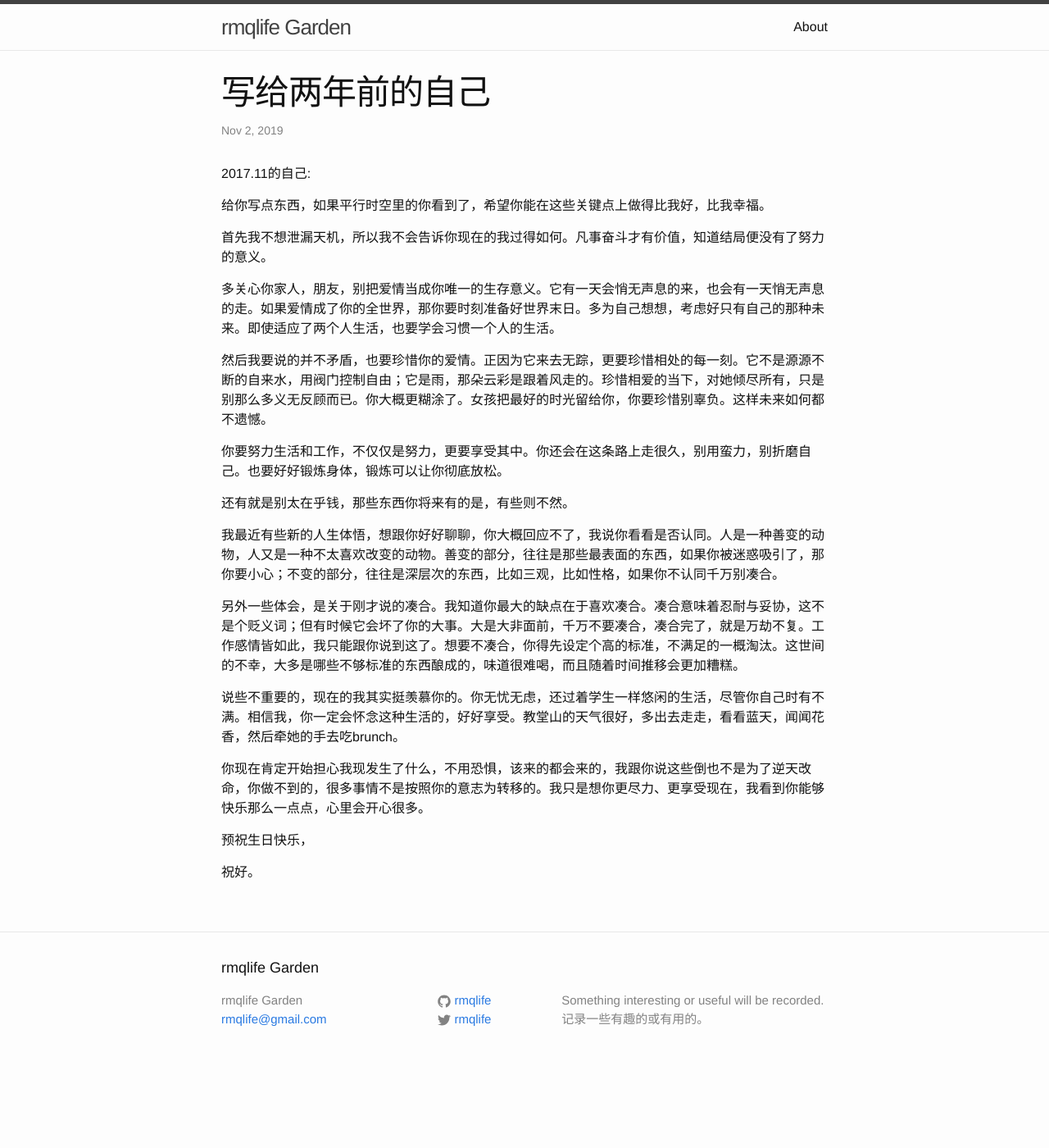
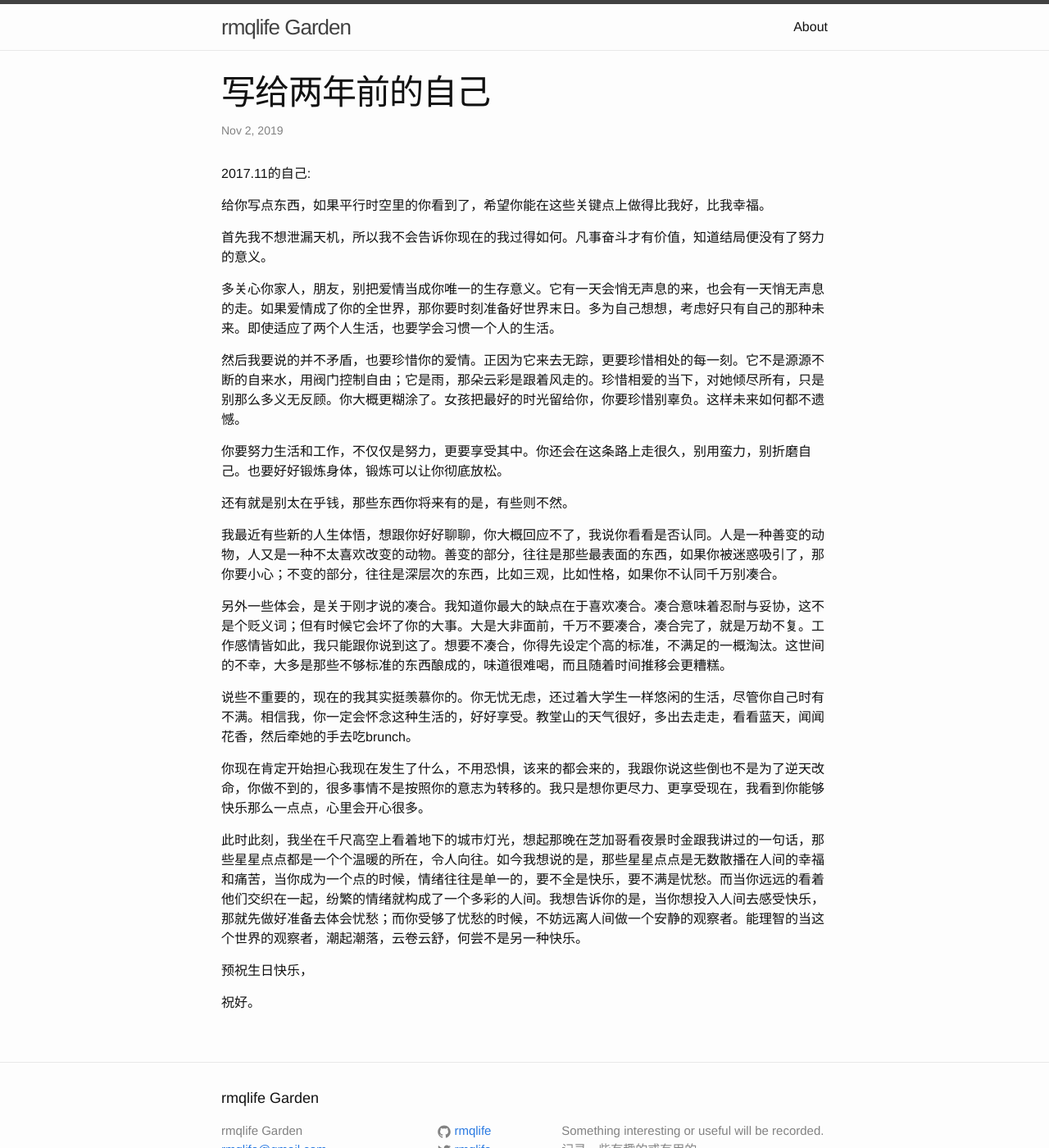
Before and after one commit to rmqlife/rmqlife.github.io, a Jekyll site: the page built from _posts/2019-11-02-2017.md, in a window 1280 px wide and 1400 px high. Shown: the whole window at 82% size. Built offline with Jekyll 4.4.1, drawn with Linux system fonts in a browser that asks for light colours; comment, search, counter and statistics services are not loaded.

Commit message:
update 2017

```diff
--- a/_posts/2019-11-02-2017.md
+++ b/_posts/2019-11-02-2017.md
@@ -12,7 +12,7 @@ categories: reading
 
 多关心你家人，朋友，别把爱情当成你唯一的生存意义。它有一天会悄无声息的来，也会有一天悄无声息的走。如果爱情成了你的全世界，那你要时刻准备好世界末日。多为自己想想，考虑好只有自己的那种未来。即使适应了两个人生活，也要学会习惯一个人的生活。
 
-然后我要说的并不矛盾，也要珍惜你的爱情。正因为它来去无踪，更要珍惜相处的每一刻。它不是源源不断的自来水，用阀门控制自由；它是雨，那朵云彩是跟着风走的。珍惜相爱的当下，对她倾尽所有，只是别那么多义无反顾而已。你大概更糊涂了。女孩把最好的时光留给你，你要珍惜别辜负。这样未来如何都不遗憾。
+然后我要说的并不矛盾，也要珍惜你的爱情。正因为它来去无踪，更要珍惜相处的每一刻。它不是源源不断的自来水，用阀门控制自由；它是雨，那朵云彩是跟着风走的。珍惜相爱的当下，对她倾尽所有，只是别那么多义无反顾。你大概更糊涂了。女孩把最好的时光留给你，你要珍惜别辜负。这样未来如何都不遗憾。
 
 你要努力生活和工作，不仅仅是努力，更要享受其中。你还会在这条路上走很久，别用蛮力，别折磨自己。也要好好锻炼身体，锻炼可以让你彻底放松。
 
@@ -20,11 +20,13 @@ categories: reading
 
 我最近有些新的人生体悟，想跟你好好聊聊，你大概回应不了，我说你看看是否认同。人是一种善变的动物，人又是一种不太喜欢改变的动物。善变的部分，往往是那些最表面的东西，如果你被迷惑吸引了，那你要小心；不变的部分，往往是深层次的东西，比如三观，比如性格，如果你不认同千万别凑合。
 
-另外一些体会，是关于刚才说的凑合。我知道你最大的缺点在于喜欢凑合。凑合意味着忍耐与妥协，这不是个贬义词；但有时候它会坏了你的大事。大是大非面前，千万不要凑合，凑合完了，就是万劫不复。工作感情皆如此，我只能跟你说到这了。想要不凑合，你得先设定个高的标准，不满足的一概淘汰。这世间的不幸，大多是哪些不够标准的东西酿成的，味道很难喝，而且随着时间推移会更加糟糕。
+另外一些体会，是关于刚才说的凑合。我知道你最大的缺点在于喜欢凑合。凑合意味着忍耐与妥协，这不是个贬义词；但有时候它会坏了你的大事。大是大非面前，千万不要凑合，凑合完了，就是万劫不复。工作感情皆如此，我只能跟你说到这了。想要不凑合，你得先设定个高的标准，不满足的一概淘汰。这世间的不幸，大多是那些不够标准的东西酿成的，味道很难喝，而且随着时间推移会更糟糕。
 
-说些不重要的，现在的我其实挺羡慕你的。你无忧无虑，还过着学生一样悠闲的生活，尽管你自己时有不满。相信我，你一定会怀念这种生活的，好好享受。教堂山的天气很好，多出去走走，看看蓝天，闻闻花香，然后牵她的手去吃brunch。
+说些不重要的，现在的我其实挺羡慕你的。你无忧无虑，还过着大学生一样悠闲的生活，尽管你自己时有不满。相信我，你一定会怀念这种生活的，好好享受。教堂山的天气很好，多出去走走，看看蓝天，闻闻花香，然后牵她的手去吃brunch。
 
-你现在肯定开始担心我现发生了什么，不用恐惧，该来的都会来的，我跟你说这些倒也不是为了逆天改命，你做不到的，很多事情不是按照你的意志为转移的。我只是想你更尽力、更享受现在，我看到你能够快乐那么一点点，心里会开心很多。
+你现在肯定开始担心我现在发生了什么，不用恐惧，该来的都会来的，我跟你说这些倒也不是为了逆天改命，你做不到的，很多事情不是按照你的意志为转移的。我只是想你更尽力、更享受现在，我看到你能够快乐那么一点点，心里会开心很多。
+
+此时此刻，我坐在千尺高空上看着地下的城市灯光，想起那晚在芝加哥看夜景时金跟我讲过的一句话，那些星星点点都是一个个温暖的所在，令人向往。如今我想说的是，那些星星点点是无数散播在人间的幸福和痛苦，当你成为一个点的时候，情绪往往是单一的，要不全是快乐，要不满是忧愁。而当你远远的看着他们交织在一起，纷繁的情绪就构成了一个多彩的人间。我想告诉你的是，当你想投入人间去感受快乐，那就先做好准备去体会忧愁；而你受够了忧愁的时候，不妨远离人间做一个安静的观察者。能理智的当这个世界的观察者，潮起潮落，云卷云舒，何尝不是另一种快乐。
 
 预祝生日快乐，
 
```
